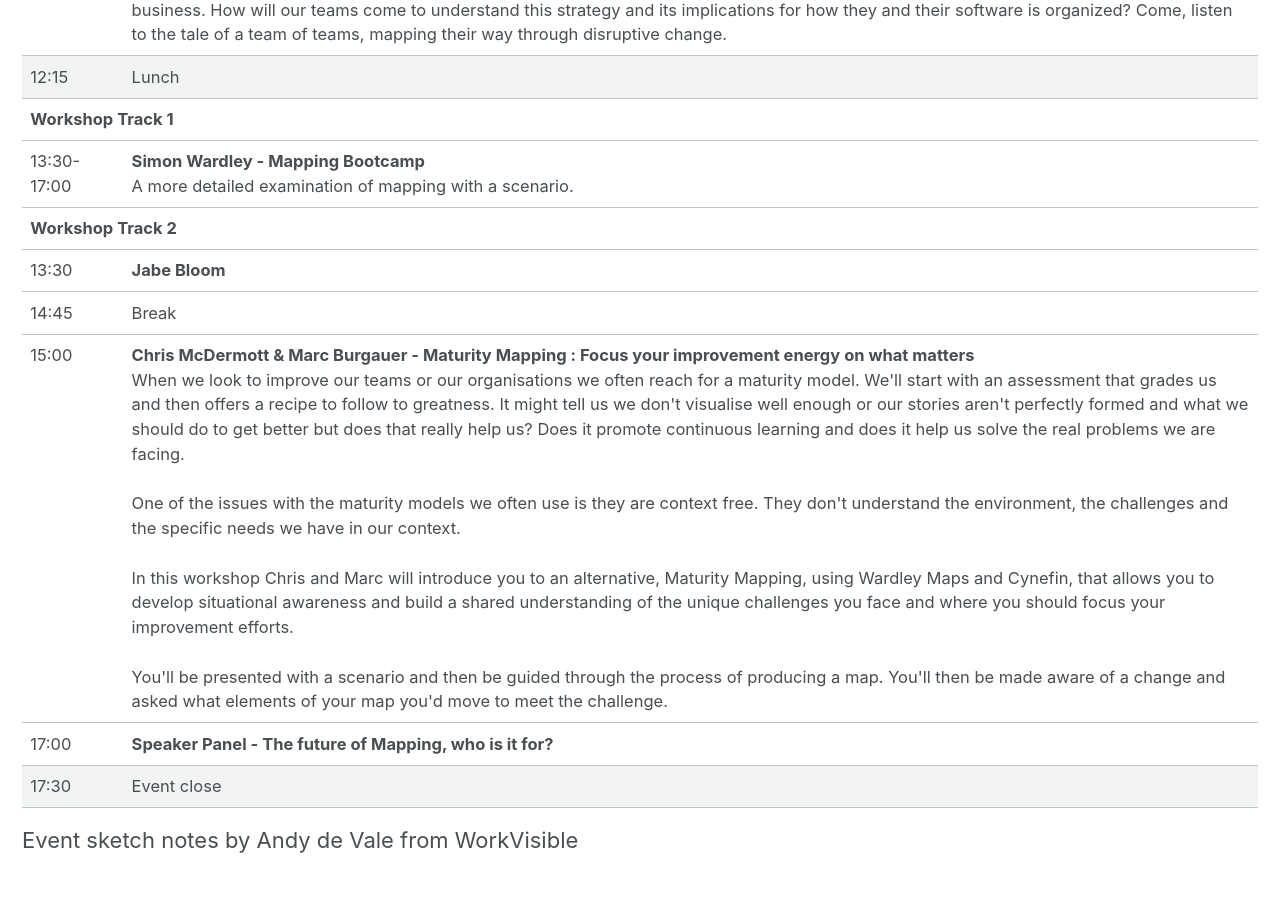
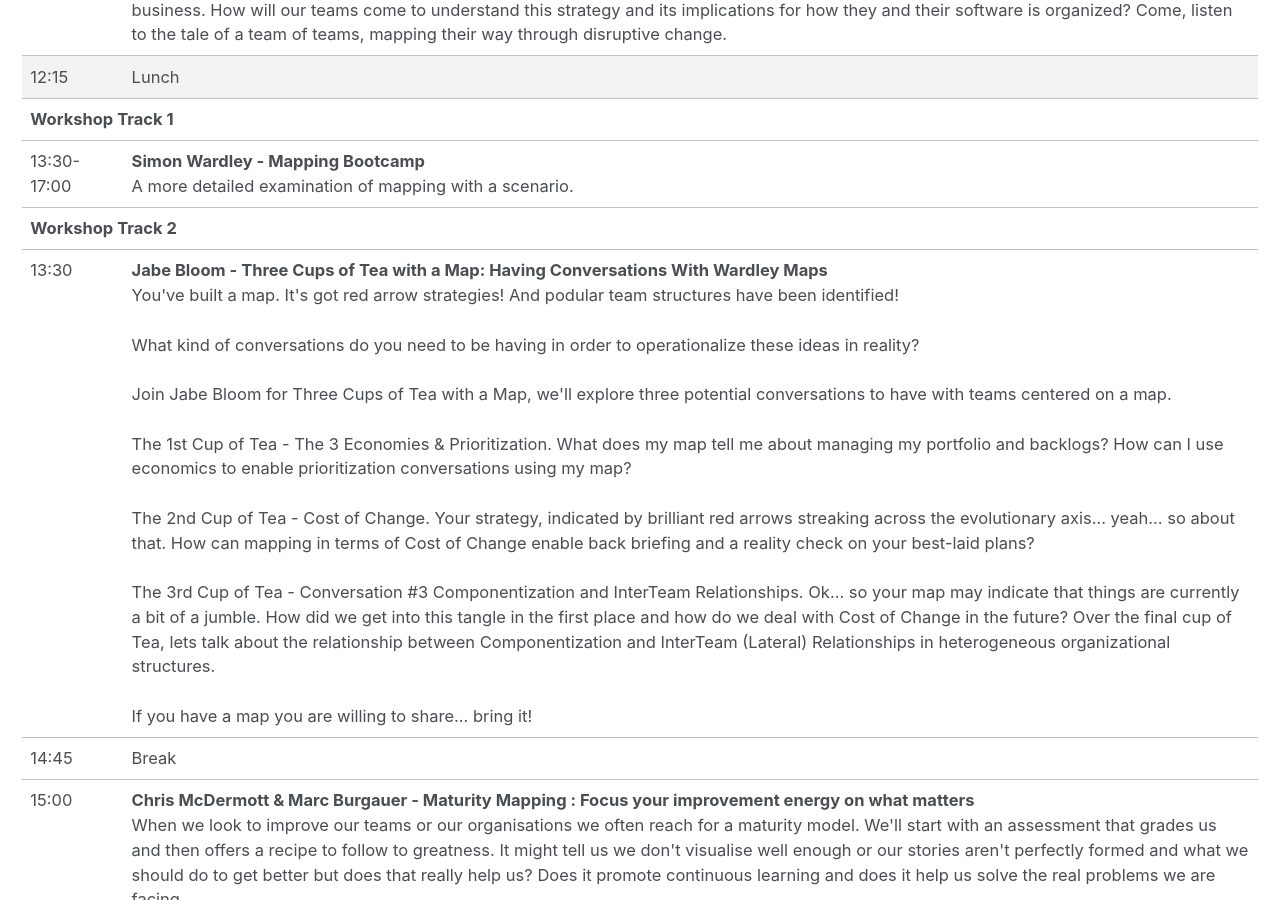
Before and after one commit to mapcampcommittee/mapcampcommittee.github.io, a Jekyll site: the page built from _pages/2018-12-03_Edinburgh.html, in a window 1280 px wide and 900 px high, scrolled down 2070 px. Built offline with Jekyll 4.4.1, drawn with Linux system fonts in a browser that asks for light colours.

Commit message:
CoC URL update & Jabe Bloom's workshop copy as supplied by Kevin Austin.

```diff
--- a/_pages/2018-12-03_Edinburgh.html
+++ b/_pages/2018-12-03_Edinburgh.html
@@ -1,4 +1,5 @@
 ---
+title: "Agile Scotland presents Map Camp Scotland 2018"
 layout: splash
 classes:
   - landing
@@ -9,7 +10,7 @@
 
 <p>Based on feedback from various communities in Scotland, committing to Map Camp Scotland was an easy and exciting decision to make.</p>
 
-<p>If you're planning on attending, please read our <a target="_blank" href="https://www.agilescotland.com/code-of-conduct">code of conduct</a>. In short, "Map Camp should be a safe environment for
+<p>If you're planning on attending, please read our <a target="_blank" href="https://www.agilescotland.com/codeofconduct">code of conduct</a>. In short, "Map Camp should be a safe environment for
   all and we will do everything we can to make sure that it is."</p>
 
 
@@ -117,8 +118,21 @@
   </tr>
   <tr>
     <td style="vertical-align: top">13:30</td>
-    <td><b>Jabe Bloom</b>
+    <td><b>Jabe Bloom - Three Cups of Tea with a Map: Having Conversations With Wardley Maps</b>
       <div>
+        You've built a map. It's got red arrow strategies! And podular team structures have been identified!
+        <br><br>
+        What kind of conversations do you need to be having in order to operationalize these ideas in reality?
+        <br><br>
+        Join Jabe Bloom for Three Cups of Tea with a Map, we'll explore three potential conversations to have with teams centered on a map.
+        <br><br>
+        The 1st Cup of Tea - The 3 Economies & Prioritization. What does my map tell me about managing my portfolio and backlogs? How can I use economics to enable prioritization conversations using my map?
+        <br><br>
+        The 2nd Cup of Tea - Cost of Change. Your strategy, indicated by brilliant red arrows streaking across the evolutionary axis&hellip; yeah&hellip; so about that. How can mapping in terms of Cost of Change enable back briefing and a reality check on your best-laid plans?
+        <br><br>
+        The 3rd Cup of Tea - Conversation #3 Componentization and InterTeam Relationships. Ok&hellip; so your map may indicate that things are currently a bit of a jumble. How did we get into this tangle in the first place and how do we deal with Cost of Change in the future? Over the final cup of Tea, lets talk about the relationship between Componentization and InterTeam (Lateral) Relationships in heterogeneous organizational structures.
+        <br><br>
+        If you have a map you are willing to share&hellip; bring it!
       </div>
     </td>
   </tr>
@@ -224,7 +238,7 @@
 
 <p>We reserve the right to vary the event programme at any time.</p>
 
-<p>We are not responsible for the views or opinions expressed by any participants, but we do have a <a target="_blank" href="https://www.agilescotland.com/code-of-conduct">code of conduct</a>.</p>
+<p>We are not responsible for the views or opinions expressed by any participants, but we do have a <a target="_blank" href="https://www.agilescotland.com/codeofconduct">code of conduct</a>.</p>
 
 <h3>Contact</h3>
 If you need to contact the organisers, please send an email to <a href="mailto:community@agilescotland.com">community@agilescotland.com</a>.
```
